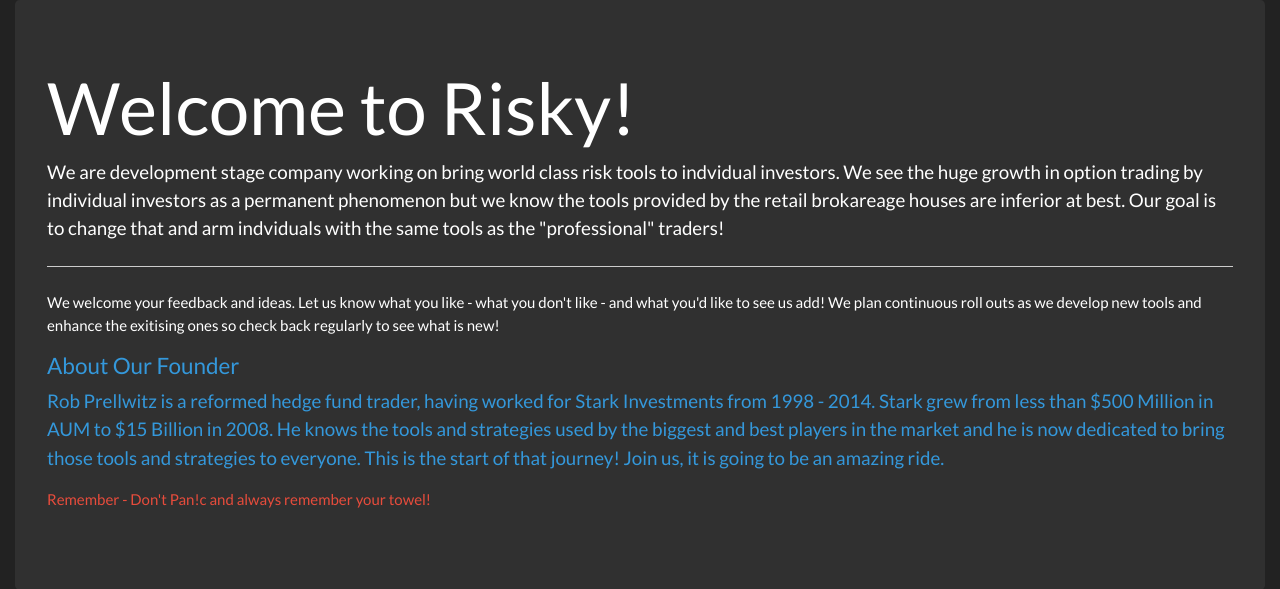
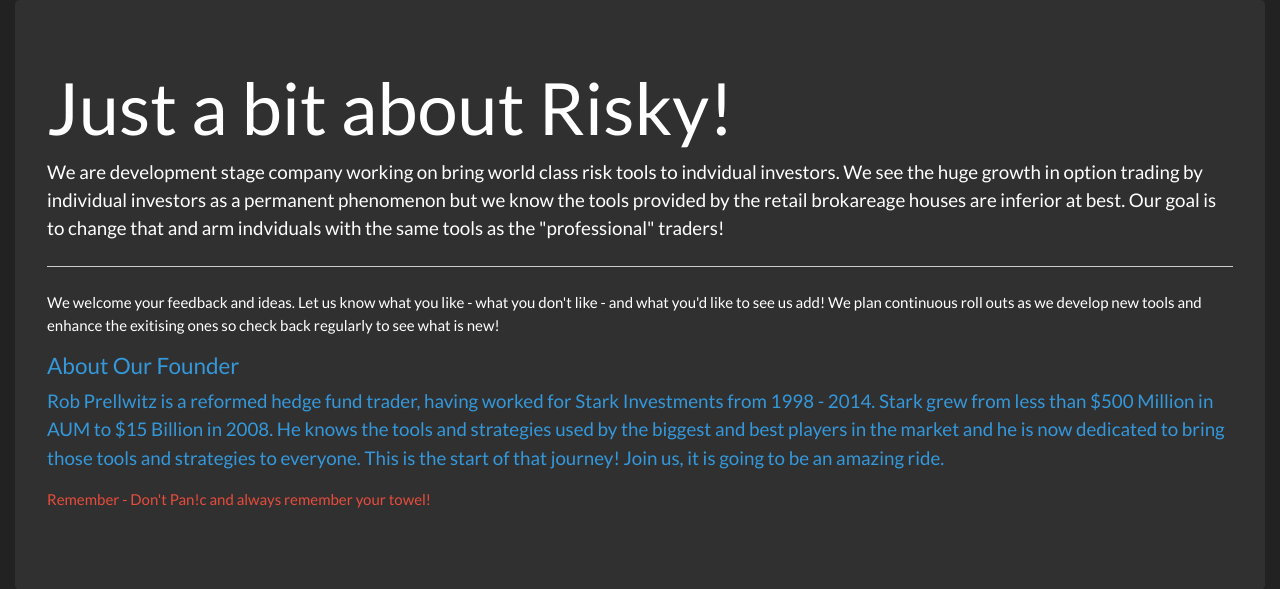
Before and after one commit to RobertPrellwitz/RiskTool, a Python web app: template app/templates/main/about.html in a window 1280 px wide. Shown: the part 71-660 px from the top of the page. Run offline with Jinja, Linux system fonts and the light colour scheme; the template is opened without the code that fills it, so the values that code supplies are empty; some libraries are stand-ins or nearby versions.

Commit message:
change to the intro text

```diff
--- a/app/templates/main/about.html
+++ b/app/templates/main/about.html
@@ -4,7 +4,7 @@
 
      <div class="container-fluid p3">
      <div class="jumbotron">
-          <h1 class="display-3">Welcome to Risky!</h1>
+          <h1 class="display-3">Just a bit about Risky!</h1>
           <p class="lead">We are development stage company working on bring world class risk tools to indvidual investors.  We see the huge growth in
                             option trading by individual investors as a permanent phenomenon but we know the tools provided by the retail brokareage houses
                             are inferior at best.  Our goal is to change that and arm indviduals with the same tools as the "professional" traders!</p>
```
